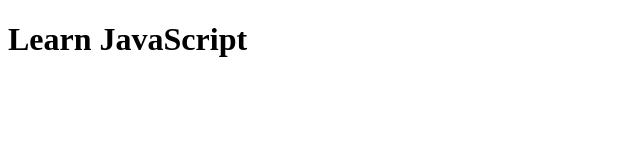
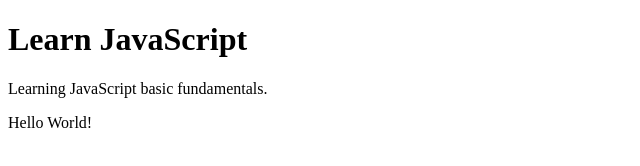
Before and after one commit to impactbyte-gon/learn-javascript, a plain HTML site: page index.html in a window 1280 px wide. Shown: the whole page, without its empty margins (0-640 px from the left). Drawn offline with Linux system fonts and the light colour scheme.

Commit message:
Add more paragraphs

```diff
--- a/index.html
+++ b/index.html
@@ -8,6 +8,7 @@
   </head>
   <body>
     <h1>Learn JavaScript</h1>
+    <p>Learning JavaScript basic fundamentals.</p>
 
     <script src="index.js"></script>
   </body>
--- a/index.js
+++ b/index.js
@@ -1 +1,3 @@
-console.log("Hello World")
+console.log("Hello World!")
+
+document.write("<p>Hello World!</p>")
```
